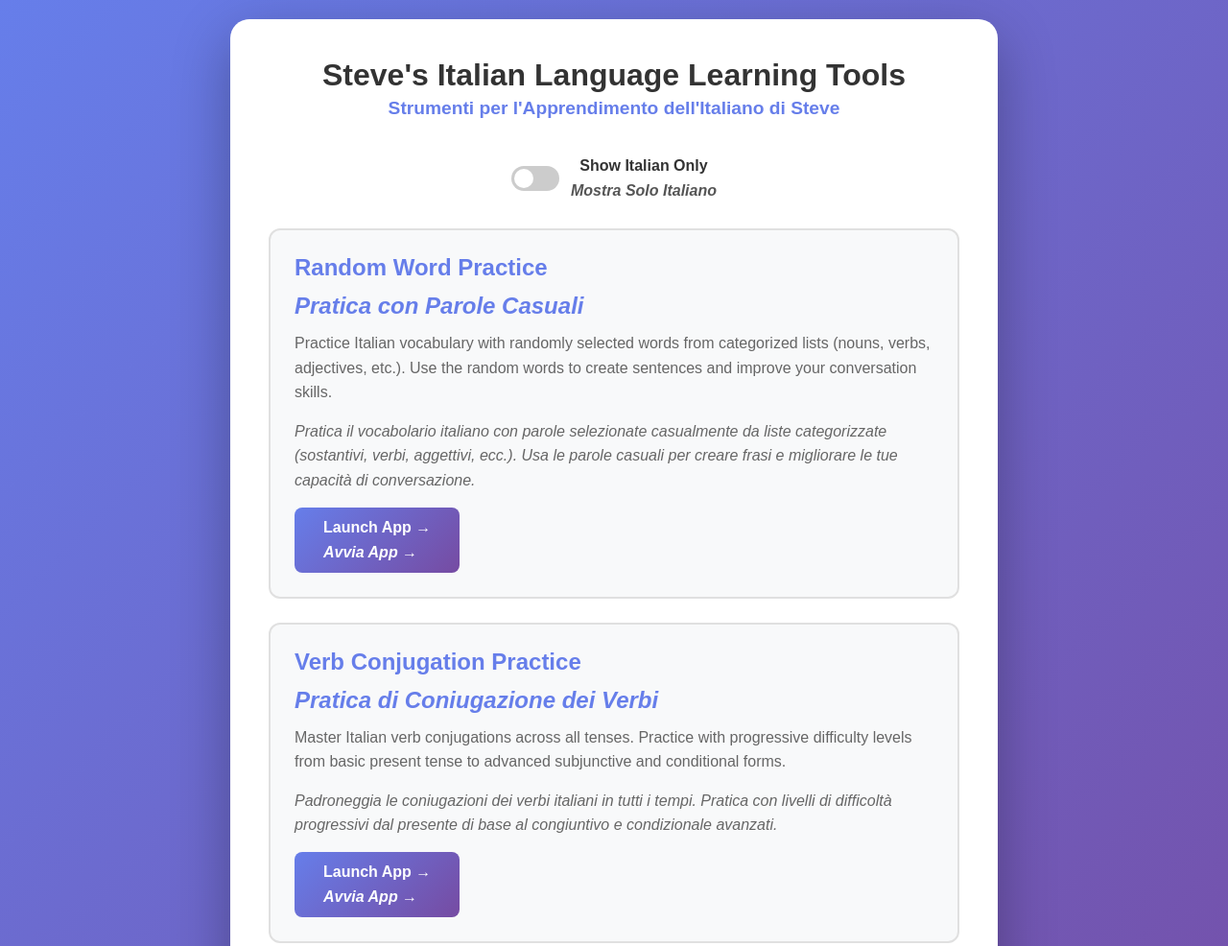
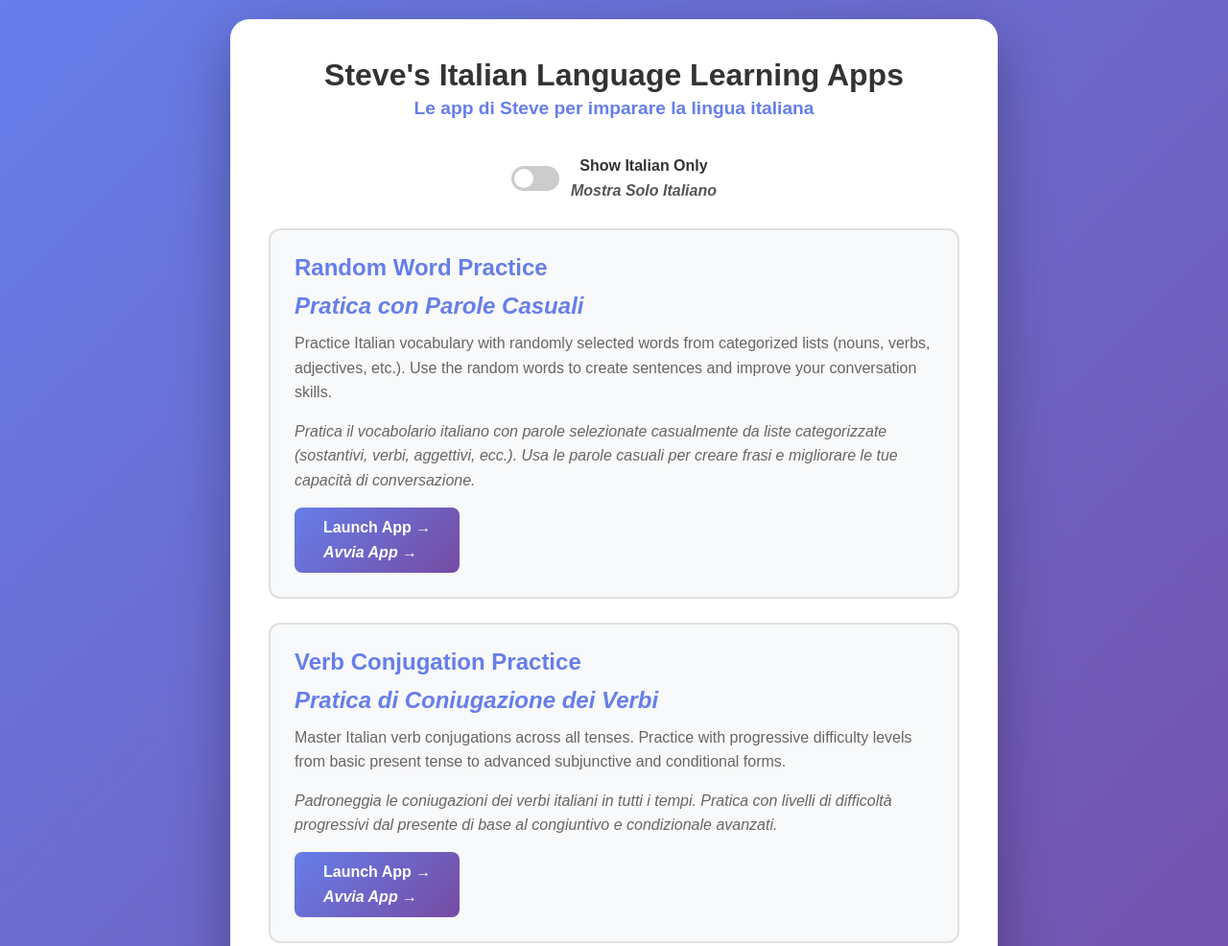
Before and after one commit to noto138/stevital-studiare-x12x73s, a plain HTML site: page index.html in a window 1280 px wide. Shown: the top 986 px of the page at 96% size. Drawn offline with Linux system fonts and the light colour scheme.

Commit message:
Update index.html

```diff
--- a/index.html
+++ b/index.html
@@ -3,7 +3,7 @@
 <head>
     <meta charset="UTF-8">
     <meta name="viewport" content="width=device-width, initial-scale=1.0">
-    <title>Steve's Italian Language Learning Tools</title>
+    <title>Steve's Italian Language Learning Apps</title>
     <style>
         * {
             margin: 0;
@@ -220,8 +220,8 @@
 <body>
     <div class="container">
         <h1>
-            <span class="title-en">Steve's Italian Language Learning Tools</span>
-            <span class="title-it">Strumenti per l'Apprendimento dell'Italiano di Steve</span>
+            <span class="title-en">Steve's Italian Language Learning Apps</span>
+            <span class="title-it">Le app di Steve per imparare la lingua italiana</span>
         </h1>
 
         <div class="language-toggle">
```
